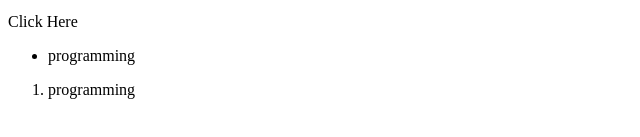
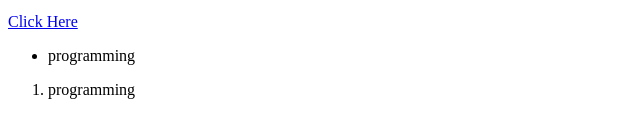
Before and after one commit to ziadbaloum/ziadbaloum.github.io, a plain HTML site: page index.html in a window 1280 px wide. Shown: the part 553-690 px from the top of the page, 0-640 px from the left. Drawn offline with Linux system fonts and the light colour scheme.

Commit message:
Fix anchor tag href attribute spelling
Corrected the spelling of 'herf' to 'href' in the anchor tag.

```diff
--- a/index.html
+++ b/index.html
@@ -10,7 +10,7 @@
     </p>
     <img src="https://nature-image.weebly.com/uploads/1/4/2/6/142697203/609bd79e5542b9e78d19f3bb6b8f4334_orig.jpg" width="600" hight="500" >
     <p>
-    <a herf="https://www.youtube.com/watch?v=WPX2SniBqDU&t=6s">Click Here</a>
+    <a href="https://www.youtube.com/watch?v=WPX2SniBqDU&t=6s">Click Here</a>
     </p>
 <ul>
  <li>
```
